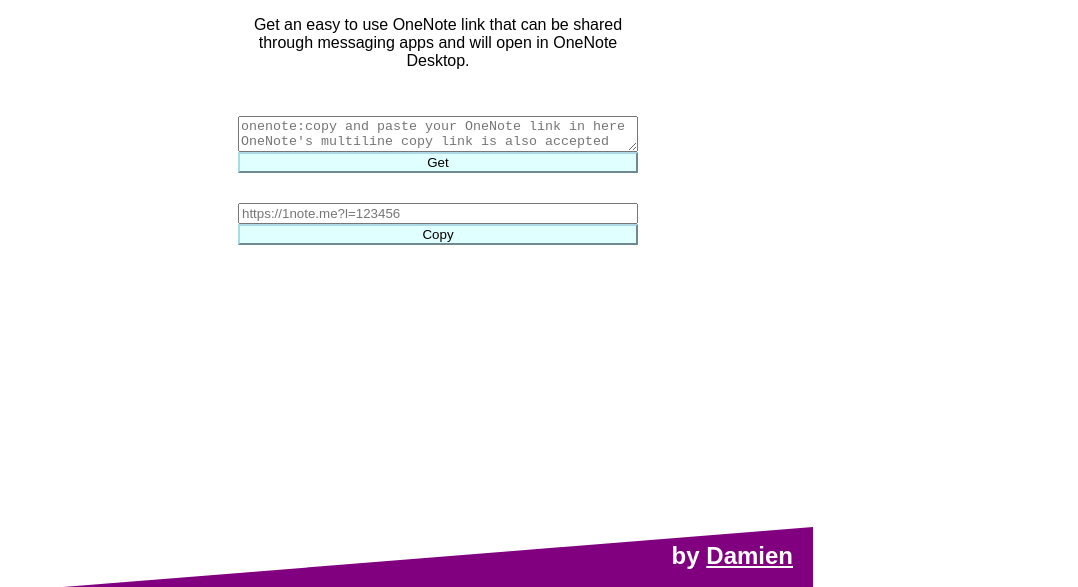
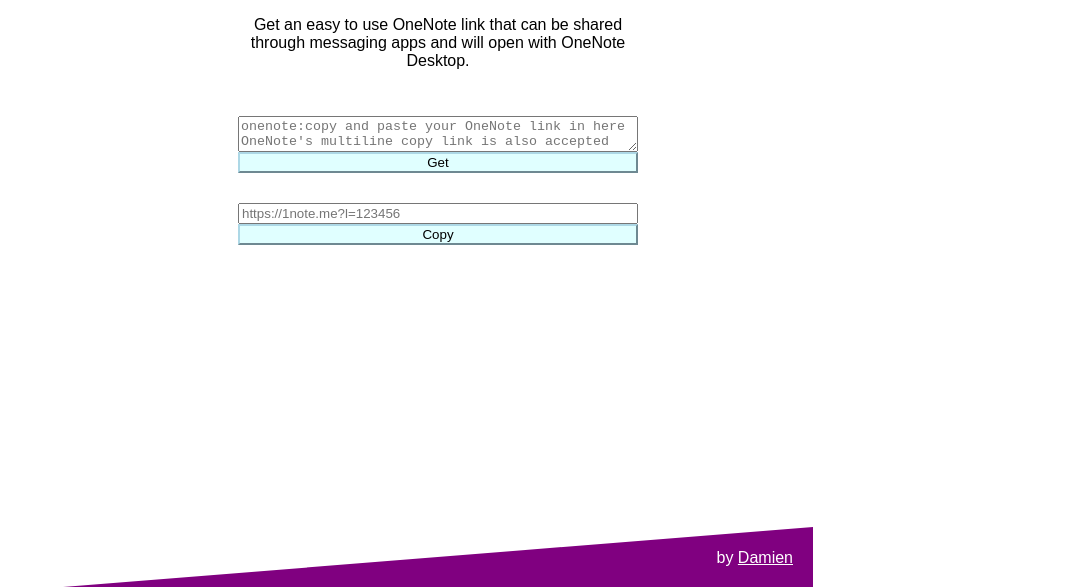
Before and after one commit to damosullivan/1note.me, a plain HTML site: page index.html in a window 1280 px wide. Shown: the part 213-800 px from the top of the page, without its empty margins (202-1280 px from the left). Drawn offline with Linux system fonts and the light colour scheme.

Commit message:
More css. Fixed footer. A bit nicer now

```diff
--- a/css/stylesheet.css
+++ b/css/stylesheet.css
@@ -52,6 +52,7 @@
     background: purple;
     color: white;
     text-align: right;
+    position: relative;
 }
 
 .purple-footer a, .purple-footer a:visited, .purple-footer a:hover {
@@ -59,9 +60,11 @@
     text-decoration: underline;
 }
 
-.purple-footer h2 {
-    margin-top: 15px;
-    margin-bottom: 0;
+.purple-footer p {
+    position: absolute;
+    bottom: 0;
+    right: 0;
+    margin: 20px;
 }
 
 h1 {
--- a/index.html
+++ b/index.html
@@ -28,7 +28,7 @@
         </div>
         <div class="purple-header">
         </div>
-        <p class="body">Get an easy to use OneNote link that can be shared through messaging apps and will open in OneNote Desktop.</p>
+        <p class="body">Get an easy to use OneNote link that can be shared through messaging apps and will open with OneNote Desktop.</p>
         <div class="form-space">
             <form action="/.netlify/functions/new" method="POST" onsubmit=submitLink()>
                 <textarea id="link" name="link" rows="2" cols="80" placeholder="onenote:copy and paste your OneNote link in here
@@ -43,7 +43,7 @@
         </div>
         <div class="grow" ></div>
         <div class="purple-footer">
-            <h2>by <a href="https://damien.ie" target="_blank">Damien</h2></p>
+            <p>by <a href="https://damien.ie" target="_blank">Damien</a></p>
         </div>
 
     </div>
```
